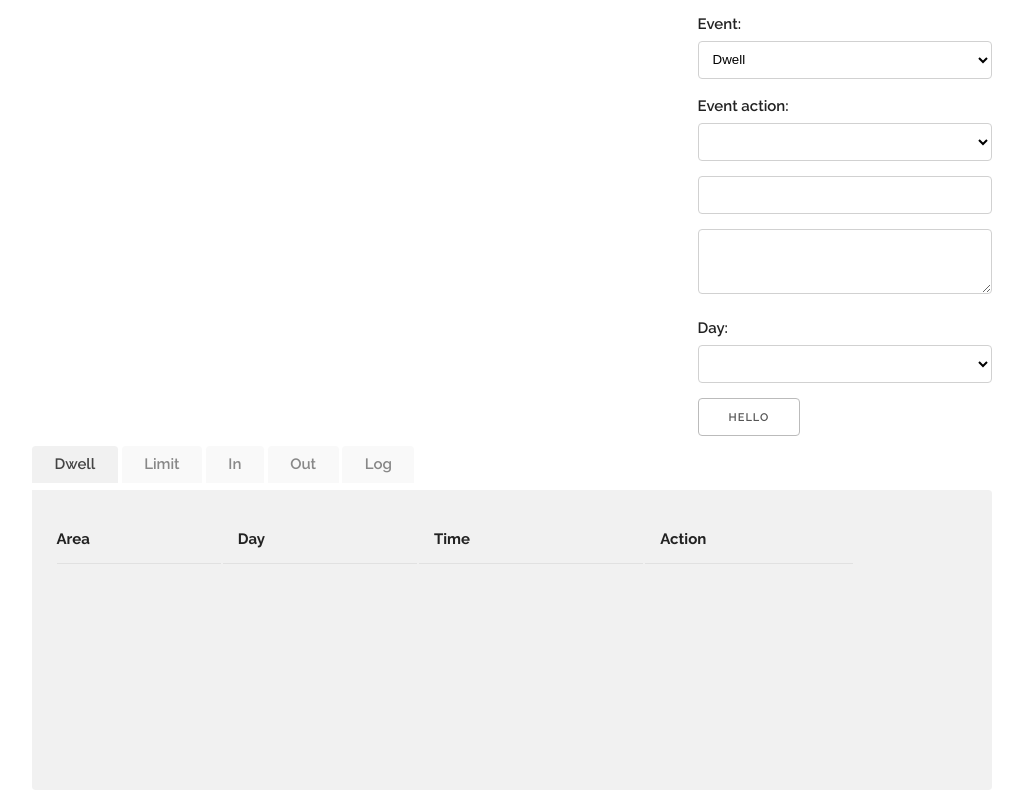
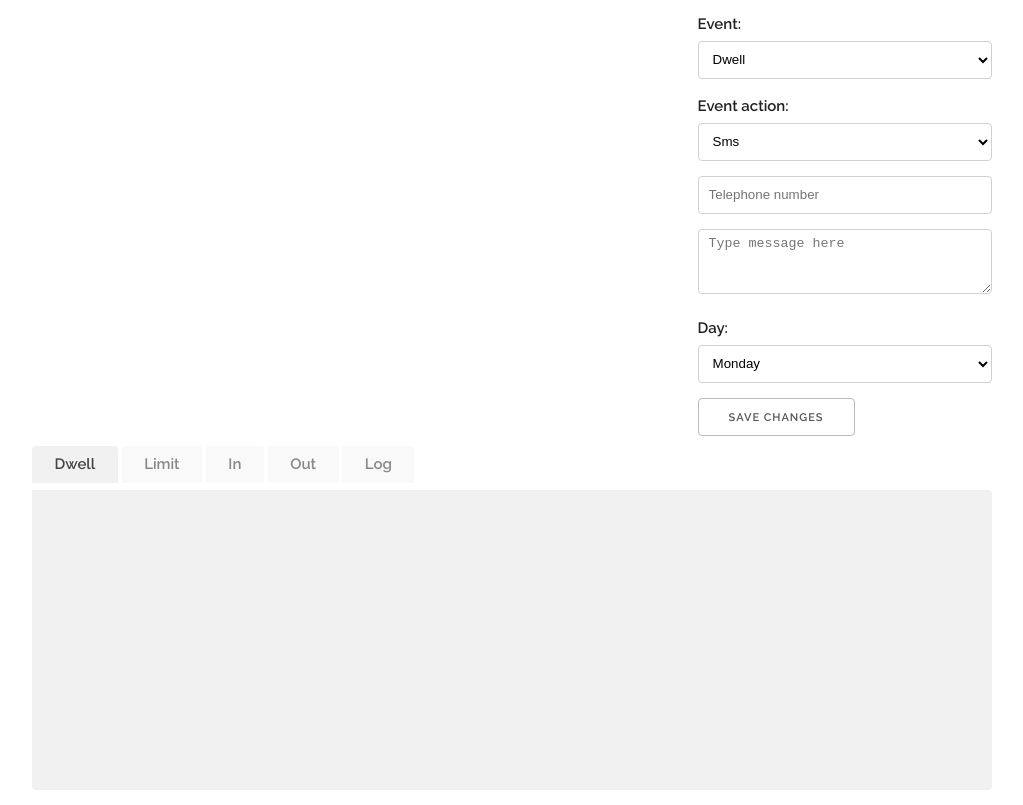
Before and after one commit to lorentzlasson/modcam-visualize, a website: page public/eventhandler.html in a window 1280 px wide. Shown: the part 145-950 px from the top of the page, without its empty margins (128-1151 px from the left). Drawn offline with nearby package versions, Linux system fonts and the light colour scheme.

Commit message:
Merging branches. Dynamic text for Event-Action input.

```diff
--- a/public/css/eventhandler.css
+++ b/public/css/eventhandler.css
@@ -46,6 +46,7 @@ body {
 	color: #666;
 }
 
+
 #container input:checked + label {
 	background: #f1f1f1;
 	color: #444;
@@ -80,8 +81,14 @@ body {
 	transition: all linear 0.1s;
 	*/
 }
+<<<<<<< Updated upstream
 .right {
 	float: right;
+=======
+.button {
+	color: blue;
+	background-color: green;
+>>>>>>> Stashed changes
 }
 #container input#tab-1:checked ~ #content #content-1,
 #container input#tab-2:checked ~ #content #content-2,
--- a/public/eventhandler.html
+++ b/public/eventhandler.html
@@ -22,6 +22,7 @@
 				&nbsp;
 			</div>
 			<div class="four columns filters">
+
 				<label for="area">Area:</label>
 				<select name="area" id="area">
 					<option value="">1</option>
@@ -36,22 +37,35 @@
 				</select>
 				<br>
 				<input type="number" placeholder="Time that people are standing at same place" id="dwell" hidden>
-				<input type="number" placeholder="Limit" id="limit" hidden>
+				<input type="number" placeholder="Number of people in the area" id="limit" hidden>
 				<input type="number" placeholder="Amount that should enter the area" id="in" hidden>
 				<input type="number" placeholder="Amount that should exit the area" id="out" hidden>
-				<label for="event-action">Event action:</label>
-				<select name="event-action" id="">
-					<option value=""></option>
+
+				<label for="eventAction">Event action:</label>
+				<select name="event-action" id="event-action">
+				    <option data-placeholder="Telephone number" value="0">Sms</option>
+   					 <option data-placeholder="Twitter feed"  value="1">Twitter</option>
+					</select>
+						<input id="event-actionInput" placeholder="Telephone number" type="text">
 				</select>
 				<br>
-				<input type="text" placeholder="">
-				<textarea name="" id="" cols="30" rows="10"></textarea>
+
+
+
+				<textarea name="" id="" placeholder="Type message here" cols="30" rows="10"></textarea>
 				<label for="day">Day:</label>
 				<select name="day" id="">
-					<option value=""></option>
+					<option value="Monday">Monday</option>
+					<option value="Tuesday">Tuesday</option>
+					<option value="Wednesday">Wednesday</option>
+					<option value="Thursday">Thursday</option>
+					<option value="Friday">Friday</option>
+					<option value="Saturday">Saturday</option>
+					<option value="Sunday">Sunday</option>
 				</select>
 				<br>
-				<div class="button">Hello</div>
+
+				<div class="button">Save changes</div>
 			</div>
 		</div>
 		<div class="row">
--- a/public/js/eventhandler.js
+++ b/public/js/eventhandler.js
@@ -19,6 +19,13 @@ function eventDropdown(){
 		showAndHide(options, this.value);
 	});
 }
+
+//Populate event-action text field
+
+$('#event-action').on('change', function() {
+    var placeholder = $(this).find(':selected').data('placeholder');
+    $('#event-actionInput').attr('placeholder', placeholder);
+});
 
 function socketOnOpen(){
 	console.log('Websocket open')
@@ -55,6 +62,8 @@ function socketOnMessage(evt){
 	}
 }
 
+
+
 function socketOnClose(){
 	console.log('Websocket close')
 	if (3 > connectFails++){
```
Also changed, not shown: 1 other file.
